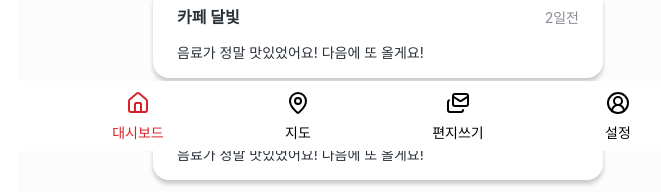
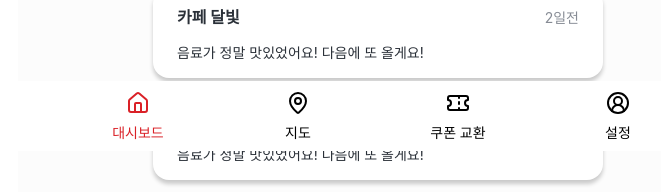
Before and after one commit to MOAMOA-K/MOAMOA-FE, a React (Vite) app: page / in a window 1280 px wide. Shown: the part 649-841 px from the top of the page, without its empty margins (262-923 px from the left). Built offline with nearby package versions, Linux system fonts and the light colour scheme; a web font is replaced by a local one.

Commit message:
feat: 하단 네비게이션 바 쿠폰 교환으로 변경

```diff
--- a/src/components/layout/NavigationCustomer.tsx
+++ b/src/components/layout/NavigationCustomer.tsx
@@ -1,6 +1,6 @@
 import styled from '@emotion/styled';
 import NavigationItem from './NavigationItem';
-import { CircleUserRound, House, Mails, MapPin } from 'lucide-react';
+import { CircleUserRound, House, MapPin, Ticket } from 'lucide-react';
 import { ROUTE_PATH } from '@/routes/paths';
 import { useLocation } from 'react-router-dom';
 import { NAV_HEIGHT } from '@/constants/number';
@@ -25,11 +25,11 @@ const NavigationCustomer = () => {
         active={pathname === ROUTE_PATH.MAP}
       />
       <NavigationItem
-        to={ROUTE_PATH.LETTER}
-        icon={<Mails />}
-        name='편지쓰기'
+        to={ROUTE_PATH.COUPON}
+        icon={<Ticket />}
+        name='쿠폰 교환'
         type='customer'
-        active={pathname === ROUTE_PATH.LETTER}
+        active={pathname === ROUTE_PATH.COUPON}
       />
       <NavigationItem
         to={ROUTE_PATH.MY_PAGE}
```
